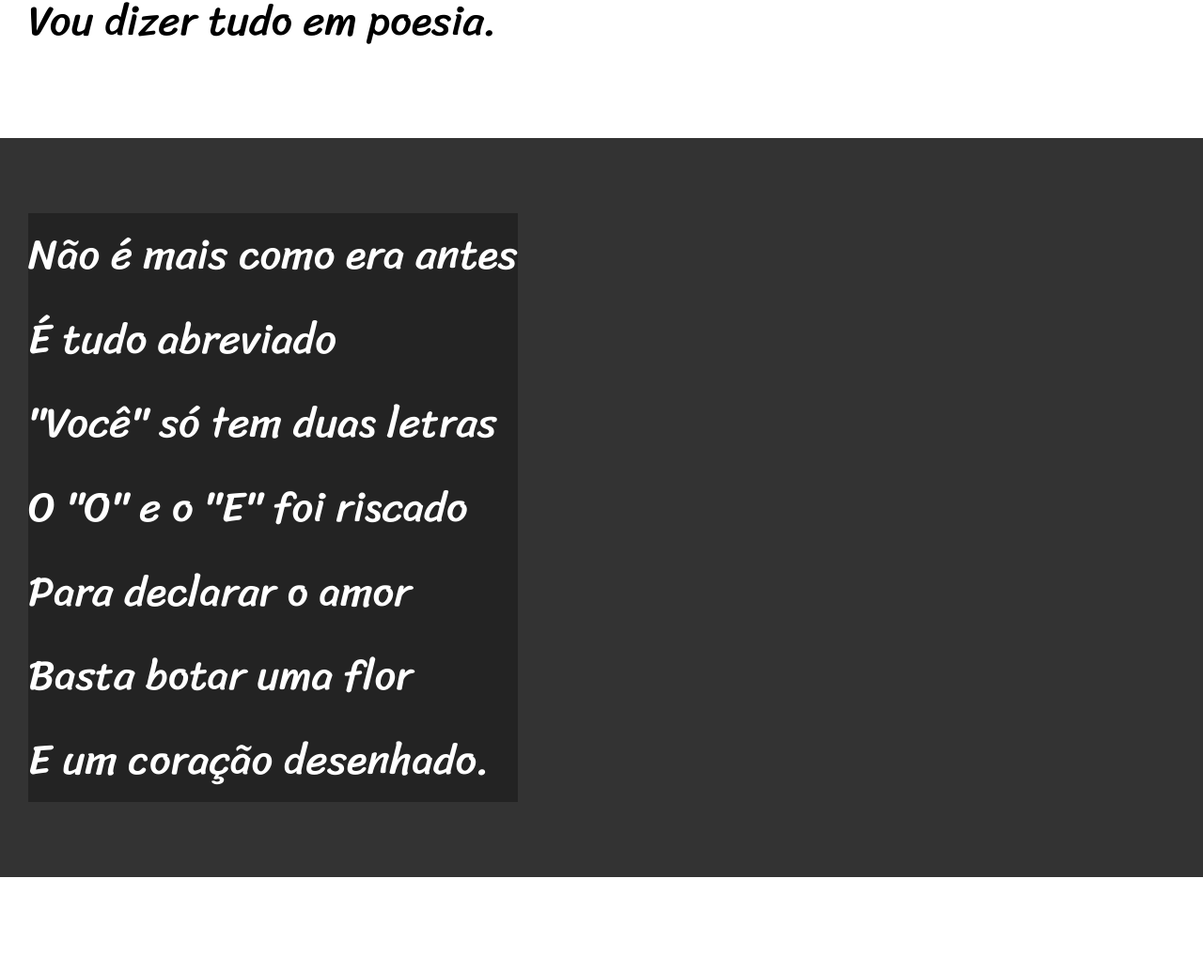
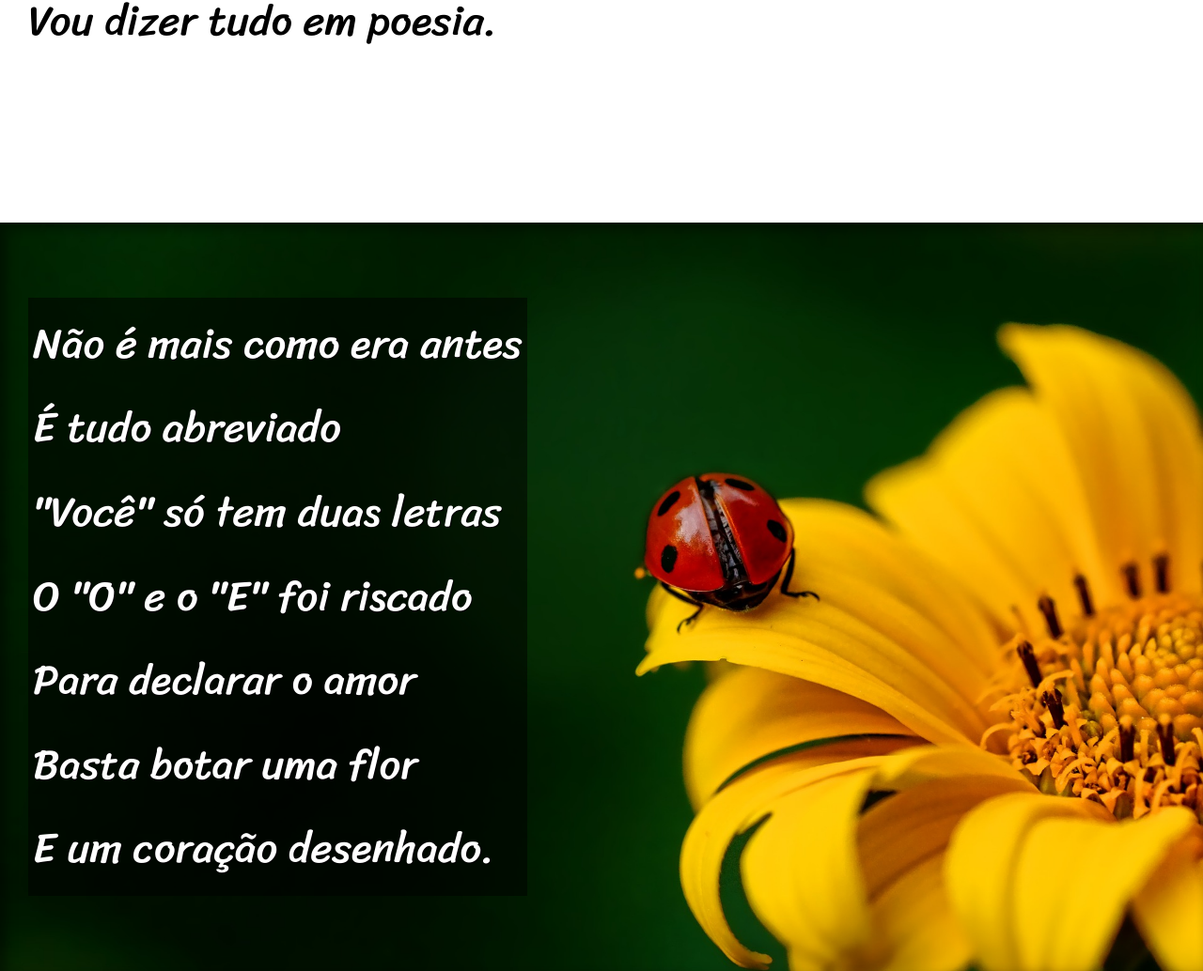
Before and after one commit to KatherineBazuza/html-css, a plain HTML site: page módulo 3/desafios/desafio 012/index.html in a window 1280 px wide. Shown: the part 900-1934 px from the top of the page at 94% size. Drawn offline with Linux system fonts and the light colour scheme.

Commit message:
Projeto cordel finalizado

```diff
--- a/módulo 3/desafios/desafio 012/estilo/style.css
+++ b/módulo 3/desafios/desafio 012/estilo/style.css
@@ -57,6 +57,10 @@ section{
     font-size: 3.5vw;
 }
 
+section > p{
+    padding-bottom: 2em;
+}
+
 section.normal{
     background-color: white;
     color: black;
@@ -65,11 +69,25 @@ section.normal{
 section.imagem{
     background-color: rgb(51, 51, 51);
     color: white;
+    box-shadow: inset 6px 6px 13px 0px rgba(0, 0, 0, 0.473);
+    background-size: cover;
+    background-attachment: fixed;
 }
 
 section.imagem > p{
-    background-color: rgba(0, 0, 0, 0.322);
     display: inline-block;
+    padding: 5px;
+    background-color: rgba(0, 0, 0, 0.514);
+    text-shadow: 1px 1px 0px black;
+}
+
+section#img01{
+    background-image: url('../imagens/background001.jpg');
+    background-position: right center;
+}
+
+section#img02{
+    background-image: url('../imagens/background002.jpg');
 }
 
 footer{
--- a/módulo 3/desafios/desafio 012/index.html
+++ b/módulo 3/desafios/desafio 012/index.html
@@ -24,7 +24,7 @@
         </p>
     </section>
 
-    <section class="imagem">
+    <section class="imagem" id="img01">
         <p>
             Não é mais como era antes <br>
             É tudo abreviado <br>
@@ -58,7 +58,7 @@
         </p>
     </section>
 
-    <section class="imagem">
+    <section class="imagem" id="img02">
         <p>
             Tenho saudade das cartas <br>
             Escritas com a própria mão <br>
```
